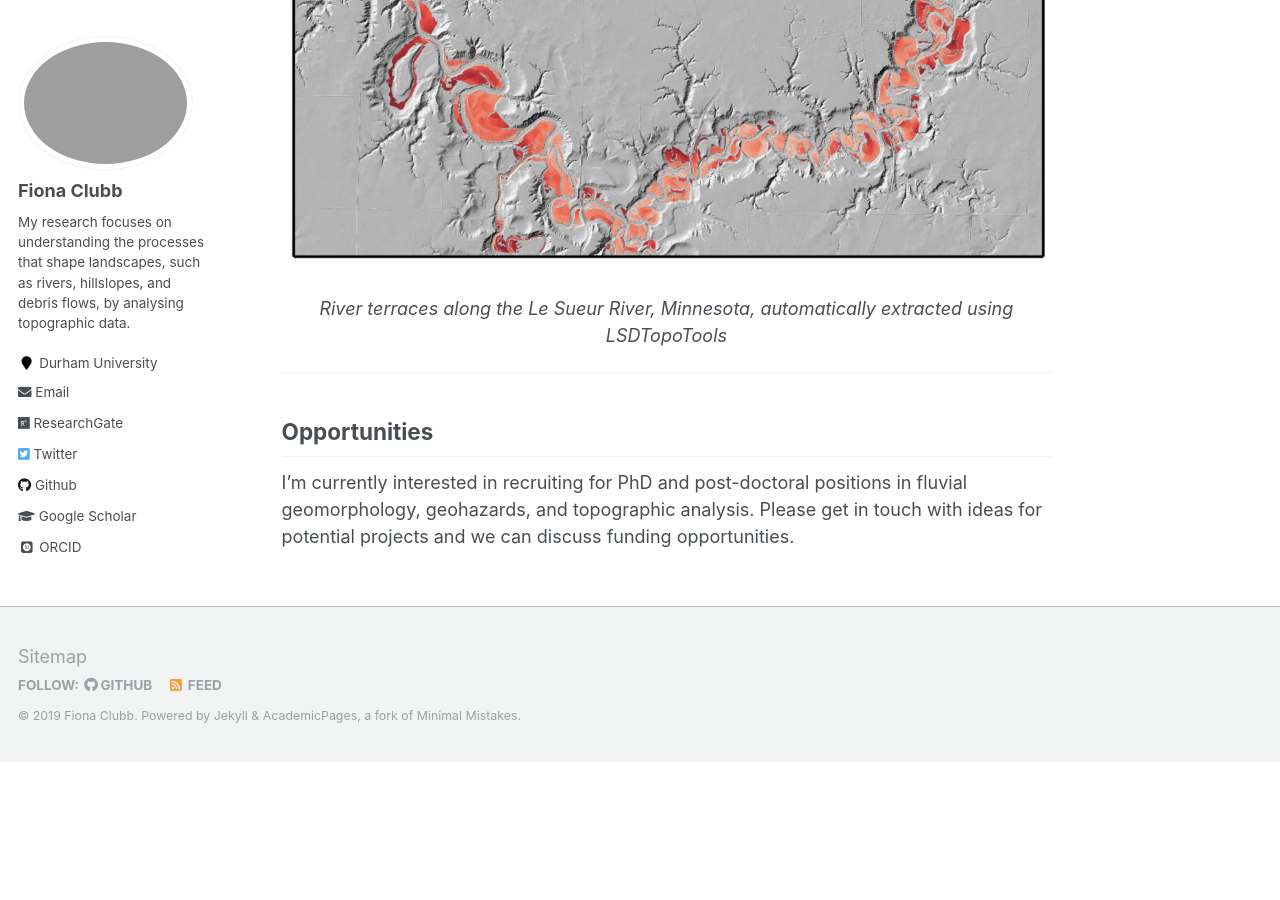
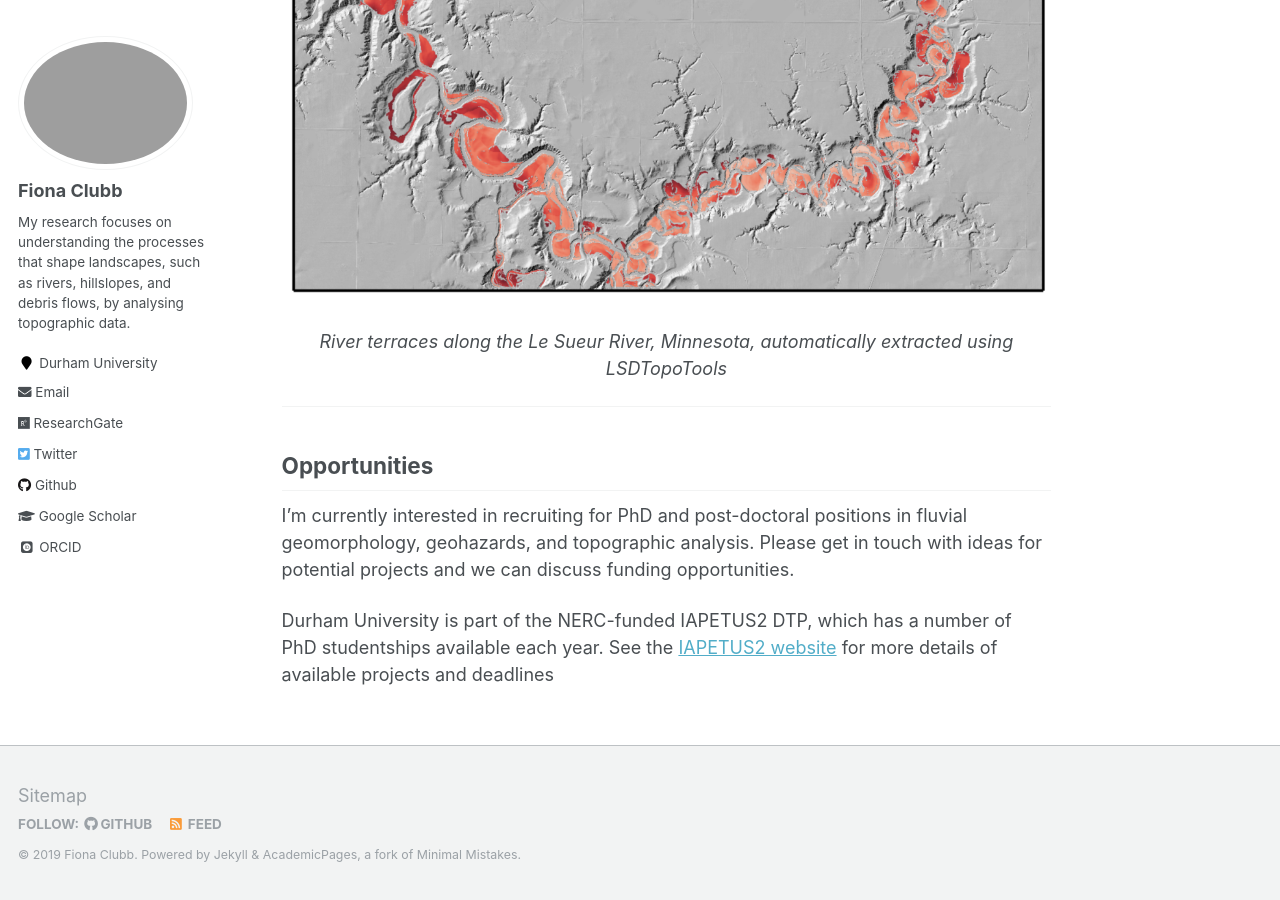
Before and after one commit to fclubb/fclubb.github.io, a Jekyll site: the page built from _pages/about.md, in a window 1280 px wide and 900 px high, scrolled down 617 px. Built offline with Jekyll 4.4.1, drawn with Linux system fonts in a browser that asks for light colours; some web fonts are replaced; before the commit the page ends 1379 px from its top, so only the background shows below that; some of the changed text lies outside the part shown.

Commit message:
Updating funding stuff

```diff
--- a/_pages/about.md
+++ b/_pages/about.md
@@ -8,7 +8,7 @@
   - /about.html
 ---
 
-# Earth surface processes and topography
+# Earth surface processes and geohazards at Durham University
 
 I am a geomorphologist studying the interactions between the shape of Earth's topography, surface processes, tectonics, and climate.  Please see my [Research](/research/index.html) page for details of past, future, and current projects.
 
@@ -24,3 +24,5 @@
 ## Opportunities
 
 I'm currently interested in recruiting for PhD and post-doctoral positions in fluvial geomorphology, geohazards, and topographic analysis. Please get in touch with ideas for potential projects and we can discuss funding opportunities.
+
+Durham University is part of the NERC-funded IAPETUS2 DTP, which has a number of PhD studentships available each year. See the [IAPETUS2 website](http://www.iapetus.ac.uk) for more details of available projects and deadlines
```
Also changed, not shown: 3 other files.
